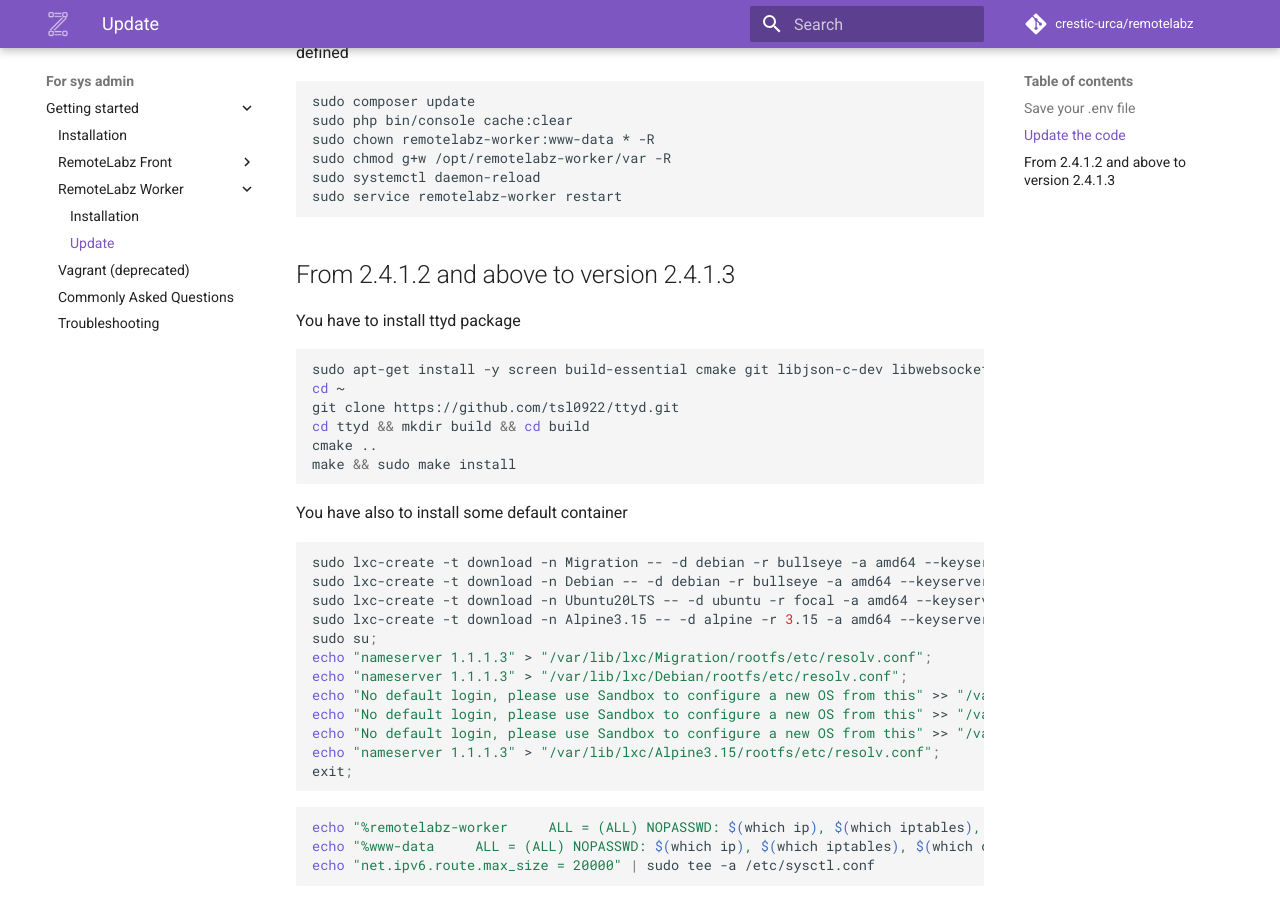
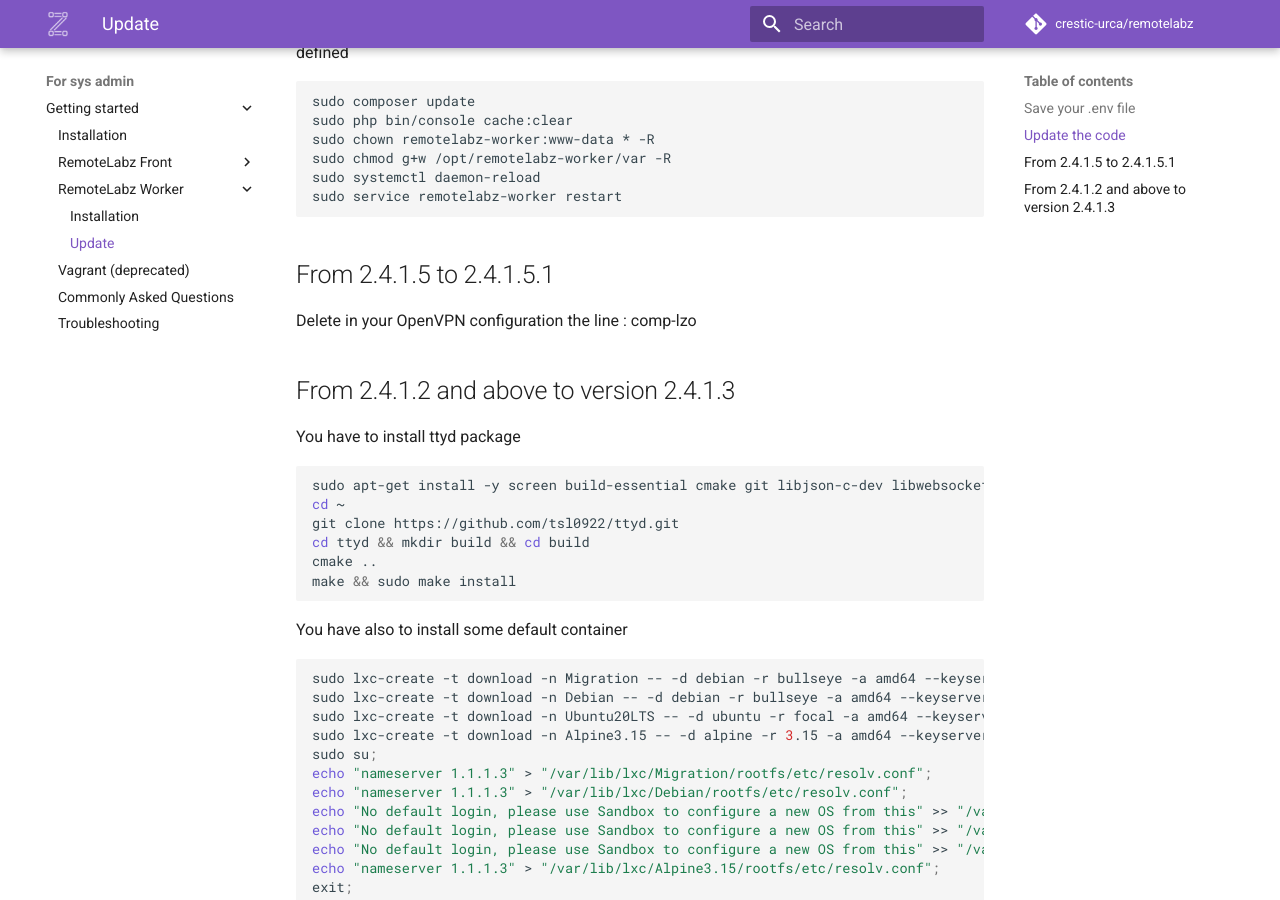
Before and after one commit to remotelabz/remotelabz-docs, an MkDocs documentation site: the page built from docs/administrators/getting-started/ubuntu-worker-update.md, in a window 1280 px wide and 900 px high, scrolled down 770 px. Built offline with MkDocs 1.6.1 and Material for MkDocs 9.7.7, drawn with Linux system fonts in a browser that asks for light colours; comment, search, counter and statistics services are not loaded.

Commit message:
Fixed warning in openvpn

````diff
--- a/docs/administrators/getting-started/ubuntu-worker-update.md
+++ b/docs/administrators/getting-started/ubuntu-worker-update.md
@@ -34,6 +34,10 @@ sudo chmod g+w /opt/remotelabz-worker/var -R
 sudo systemctl daemon-reload
 sudo service remotelabz-worker restart
 ```
+## From 2.4.1.5 to 2.4.1.5.1
+Delete in your OpenVPN configuration the line :
+comp-lzo
+
 
 ## From 2.4.1.2 and above to version 2.4.1.3
 
````
Also changed, not shown: docs/administrators/getting-started/ubuntu-front-update.md (+1 -0 lines), docs/administrators/getting-started/ubuntu-front.md (+0 -2 lines).
